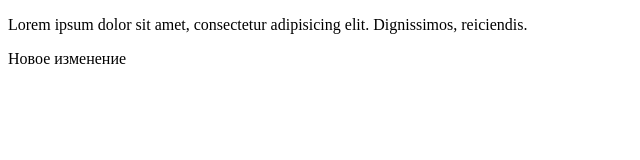
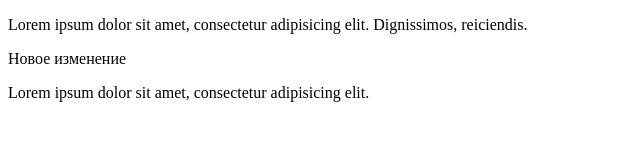
Before and after one commit to slonopotam888/git2, a plain HTML site: page index.html in a window 1280 px wide. Shown: the whole page, without its empty margins (0-640 px from the left). Drawn offline with Linux system fonts and the light colour scheme.

Commit message:
three commit

```diff
--- a/index.html
+++ b/index.html
@@ -7,6 +7,7 @@
 <body>
 	<p>Lorem ipsum dolor sit amet, consectetur adipisicing elit. Dignissimos, reiciendis.</p>
 	<p>Новое изменение</p>
+	<div class="three-commit">Lorem ipsum dolor sit amet, consectetur adipisicing elit.</div>
 
 </body>
 </html>
```
